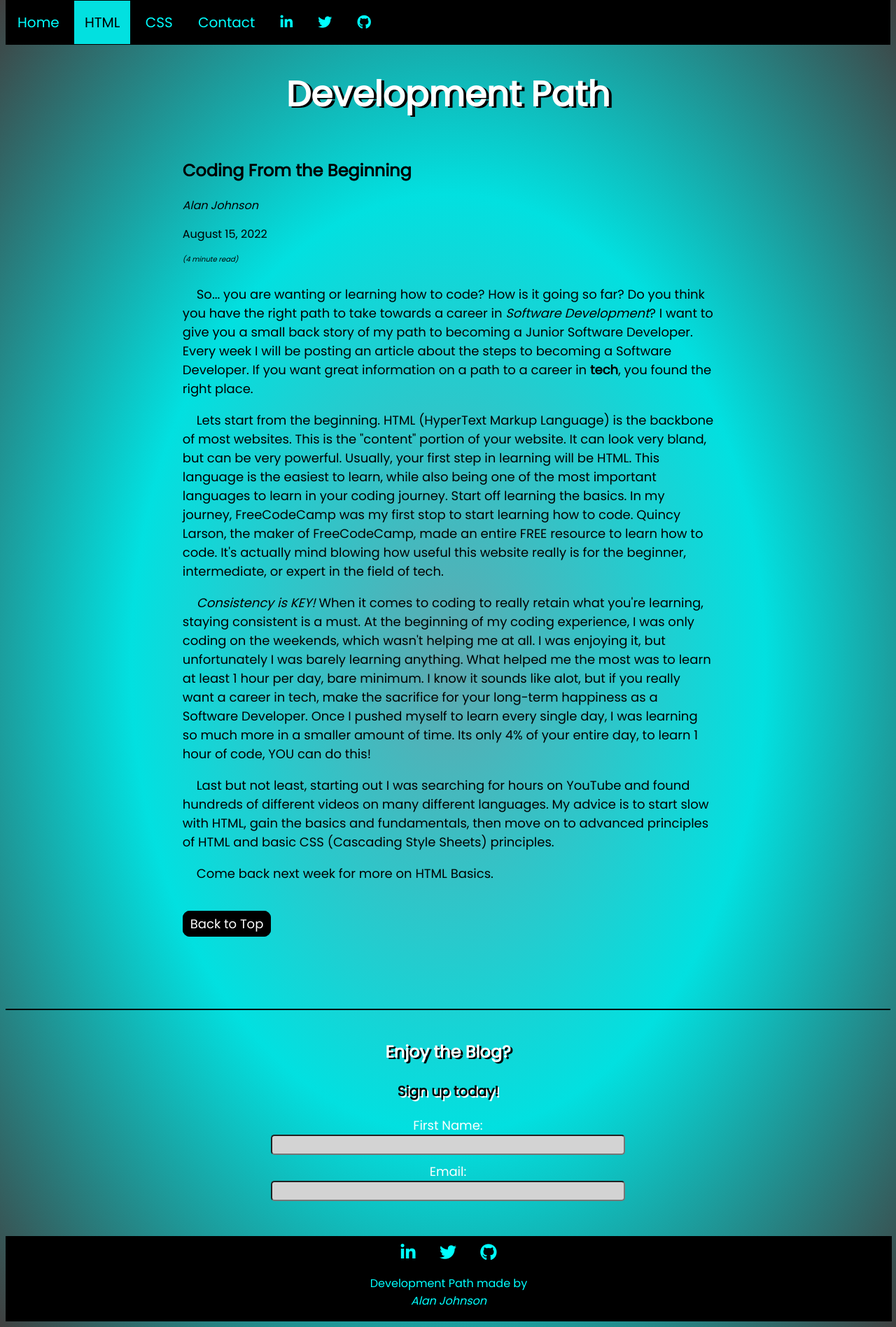
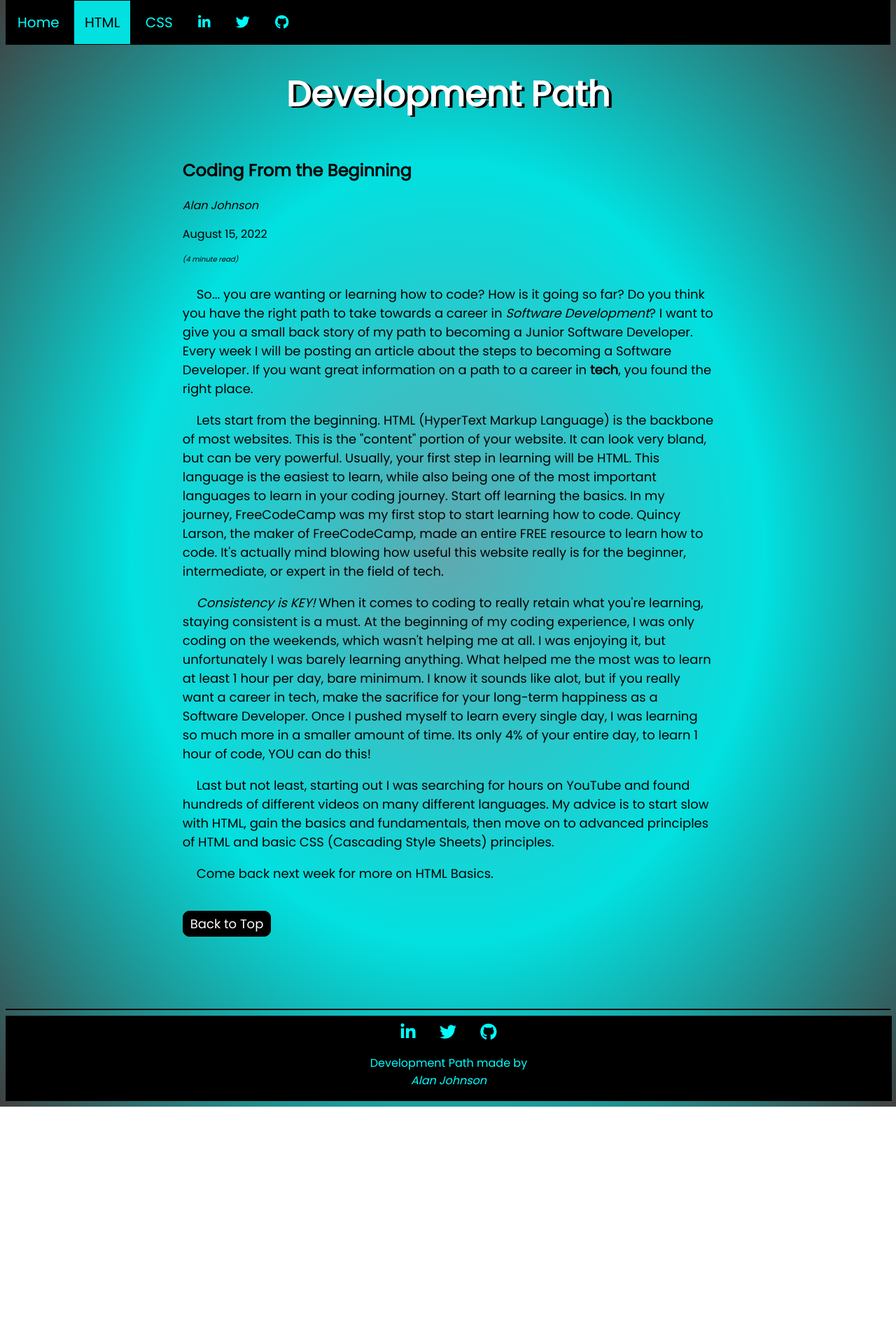
Before and after one commit to alanjohnsonDev/Development-Path, a plain HTML site: page HTML Blog 1.html in a window 1280 px wide. Shown: the whole page at 70% size. After the commit the page ends 1582 px from the top, so only its background shows below. Drawn offline with Linux system fonts and the light colour scheme.

Commit message:
Add files via upload

```diff
--- a/HTML Blog 1.html
+++ b/HTML Blog 1.html
@@ -16,7 +16,7 @@
         <a href="index.html">Home</a>
         <a class="selected" href="html.html">HTML</a>
         <a href="css.html">CSS</a>
-        <a href="#enjoy">Contact</a>
+        <!-- <a href="#enjoy">Contact</a> -->
         <a href="https://www.linkedin.com/in/alan-johnson-aa74b915b/" target="_blank" class="fa fa-linkedin"></a>
         <a href="https://twitter.com/AJDev__" target="_blank" class="fa fa-twitter"></a>
         <a href="https://www.github.com/alanjohnsondev" target="_blank" class="fa fa-github"></a>
@@ -76,7 +76,7 @@
     <hr>
 
 
-    <form class="form">
+    <!-- <form class="form">
       <div class="form_div1">
         <h3 id="enjoy" class="enjoy">Enjoy the Blog?</h3>
         <p class="sign_up">Sign up today!</p>
@@ -86,8 +86,9 @@
         <input id="name" type="text"><br>
         <label id="email" for="email">Email:</label><br>
         <input id="email" type="email">
+        <button>SUBMIT</button>
       </div>
-    </form>
+    </form> -->
 
     <footer class="footer">
        <a href="https://www.linkedin.com/in/alan-johnson-aa74b915b/" target="_blank" class="fa fa-linkedin"></a>
```
Also changed, not shown: css.html (+1 -1 lines), html.html (+4 -3 lines), index.html (+3 -3 lines).
